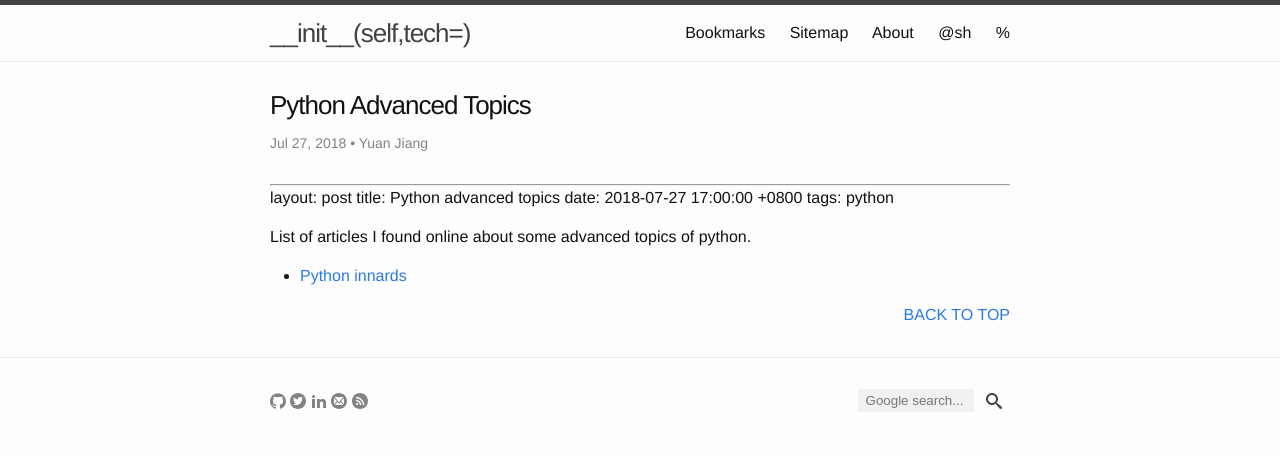
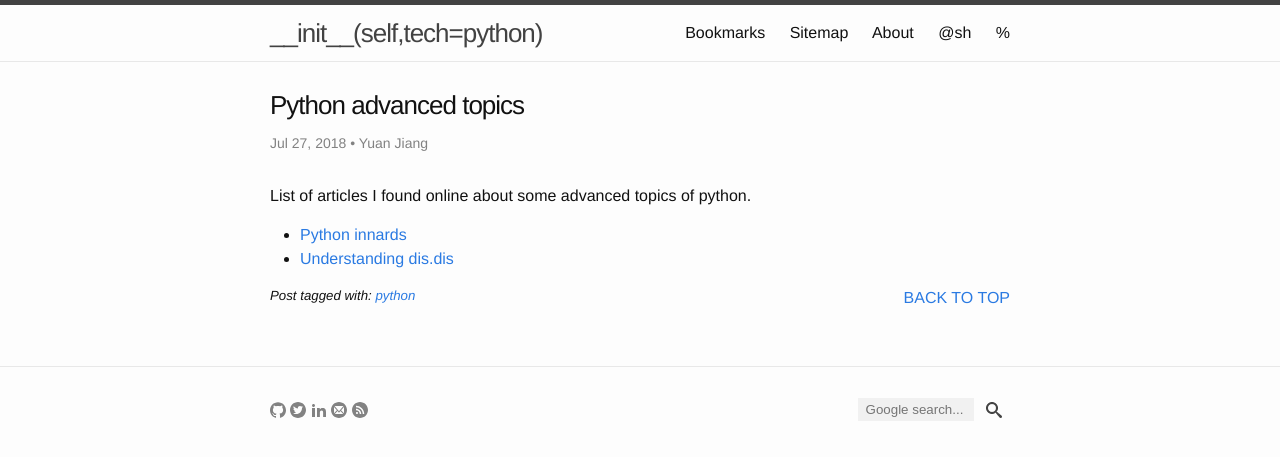
Before and after one commit to yuan-jiang/yuan-jiang.github.io, a Jekyll site: the page built from _posts/2018-07-27-python-advanced-topics.md, in a window 1280 px wide. Shown: the top 457 px of the page. Built offline with Jekyll 4.4.1, drawn with Linux system fonts in a browser that asks for light colours; our own code applies the rules of GitHub Pages for plain Markdown files; comment, search, counter and statistics services are not loaded.

Commit message:
Update 2018-07-27-python-advanced-topics.md

```diff
--- a/_posts/2018-07-27-python-advanced-topics.md
+++ b/_posts/2018-07-27-python-advanced-topics.md
@@ -3,7 +3,9 @@
 title: Python advanced topics
 date: 2018-07-27 17:00:00 +0800
 tags: python
+---
 
 List of articles I found online about some advanced topics of python.
 
 - [Python innards](https://tech.blog.aknin.name/category/my-projects/pythons-innards/)
+- [Understanding dis.dis](https://stackoverflow.com/a/47529318)
```
